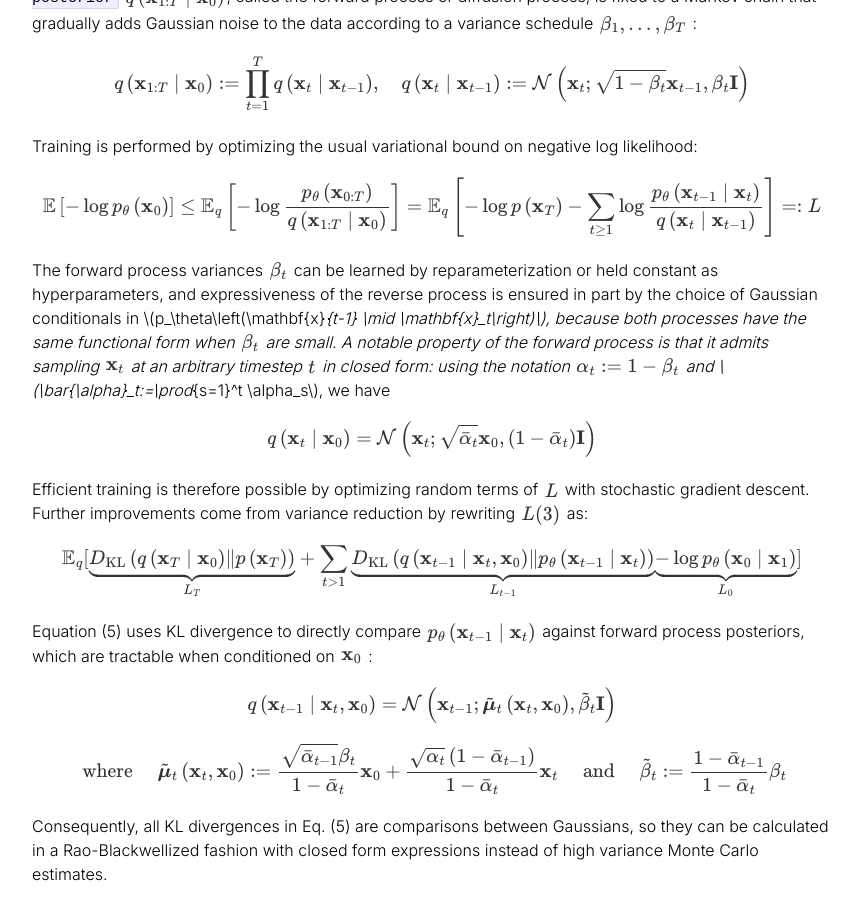
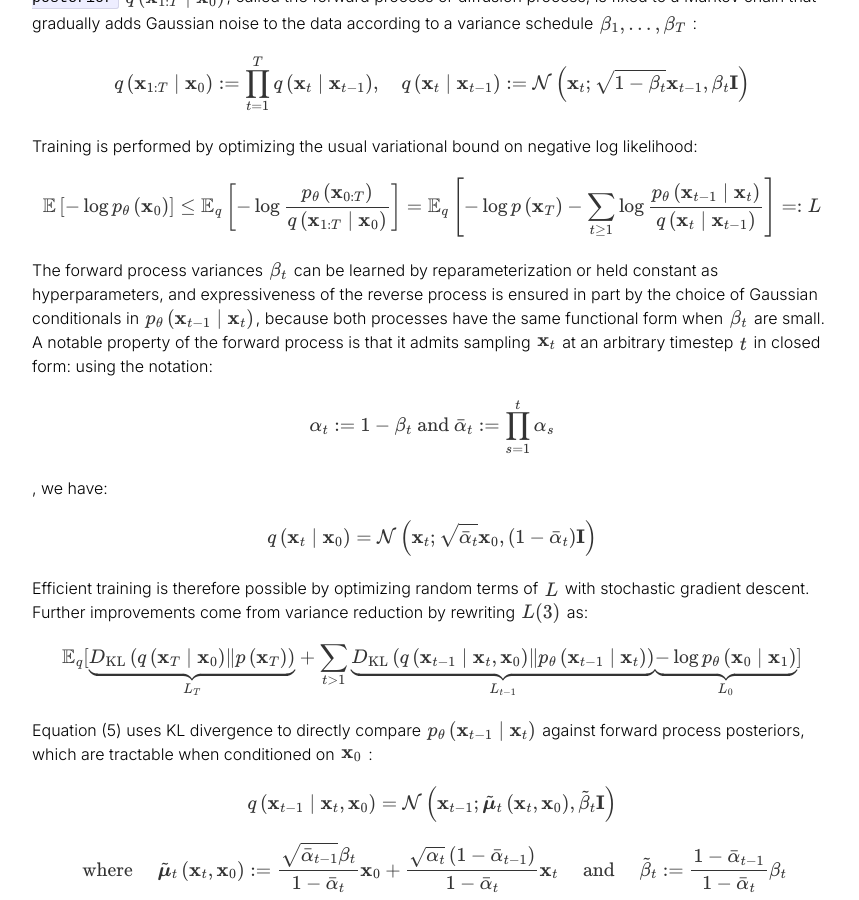
Before and after one commit to kristianernst/kristianernst.github.io, a Jekyll site: the page built from _posts/2023-08-20-denoising_diffusion_probabilistic_models.markdown, in a window 1280 px wide and 900 px high, scrolled down 900 px. Shown: the whole window, without its empty margins (208-1067 px from the left). Built offline with Jekyll 4.4.1, drawn with Linux system fonts in a browser that asks for light colours; formulas are drawn with MathJax 3.

Commit message:
updated math

```diff
--- a/_posts/2023-08-20-denoising_diffusion_probabilistic_models.markdown
+++ b/_posts/2023-08-20-denoising_diffusion_probabilistic_models.markdown
@@ -61,7 +61,15 @@ $$
 \end{align}
 $$
 
-The forward process variances \\(\beta_t\\) can be learned by reparameterization or held constant as hyperparameters, and expressiveness of the reverse process is ensured in part by the choice of Gaussian conditionals in \\(p_\theta\left(\mathbf{x}_{t-1} \mid  \mathbf{x}_t\right)\\), because both processes have the same functional form when \\(\beta_t\\) are small. A notable property of the forward process is that it admits sampling \\(\mathbf{x}_t\\) at an arbitrary timestep \\(t\\) in closed form: using the notation \\(\alpha_t:=1-\beta_t\\) and \\(\bar{\alpha}_t:=\prod_{s=1}^t \alpha_s\\), we have
+The forward process variances \\(\beta_t\\) can be learned by reparameterization or held constant as hyperparameters, and expressiveness of the reverse process is ensured in part by the choice of Gaussian conditionals in \\(p_\theta \left( \mathbf{x}_{t-1} \mid \mathbf{x}_t \right)\\), because both processes have the same functional form when \\(\beta_t\\) are small. A notable property of the forward process is that it admits sampling \\(\mathbf{x}_t\\) at an arbitrary timestep \\(t\\) in closed form: using the notation:
+
+$$
+\begin{align}
+ \alpha_t:=1-\beta_t \text{ and } \bar{\alpha}_t:=\prod_{s=1}^t \alpha_s
+\end{align}
+$$
+
+, we have:
 
 $$
 \begin{align}
```
